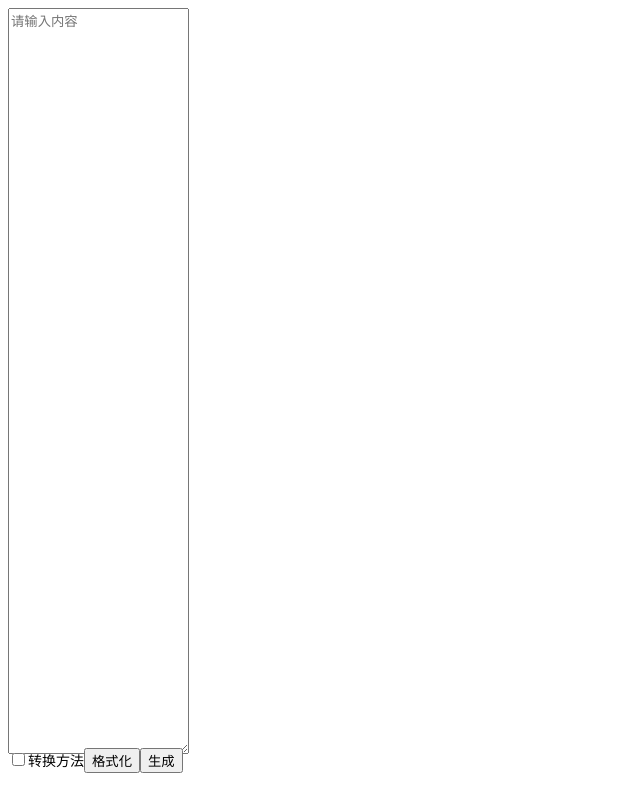
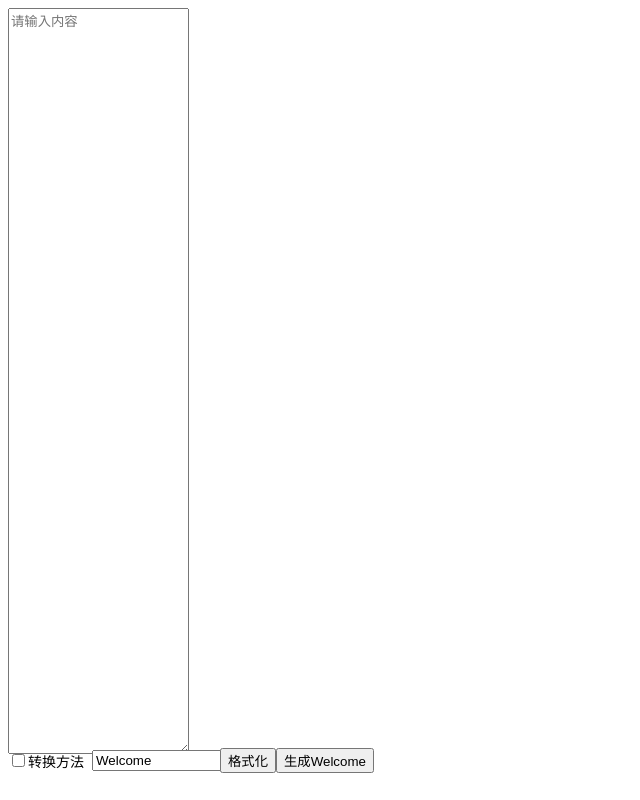
Before and after one commit to zafkielkurumi/json-to-safe, a Vue app: page /dev/home in a window 1280 px wide. Shown: the whole page, without its empty margins (0-640 px from the left). Built offline with nearby package versions, Linux system fonts and the light colour scheme.

Commit message:
修改名称

```diff
--- a/src/pages/HomePage/HomePage.ts
+++ b/src/pages/HomePage/HomePage.ts
@@ -54,7 +54,8 @@ interface Data {
   configData: ConfigData | null;
   outString: string,
   outConvertString: string,
-  fnChecked: boolean
+  fnChecked: boolean,
+  rootName: string
 }
 
 export default defineComponent({
@@ -65,21 +66,21 @@ export default defineComponent({
       configData: null,
       outString: '',
       outConvertString: '',
-      fnChecked: false
+      fnChecked: false,
+      rootName: 'Welcome'
     }
   },
   methods: {
     tranferType(configData: ConfigData) {
       if (isArray(configData.type)) {
         const str = new Array(configData.deep).fill('[]').join('');
-
         return (isObject(configData.props[0]?.type) ? classify(configData.itemType!) : camelize(configData.itemType!)) + str
       }
       return configData.type;
     },
     formateJson() {
       this.inputString =  JSON.stringify(JSON.parse(this.inputString), null, 2);
-      this.configData = this.toConfigJson(JSON.parse(this.inputString));
+      this.configData = this.toConfigJson(JSON.parse(this.inputString), this.rootName);
     },
     generate() {
       this.outString = '';
@@ -96,7 +97,7 @@ export default defineComponent({
       }
     },
     // 将json转换为可配置的数据
-    toConfigJson(json: anyObject | [], label = "Welcome", deep = 1): ConfigData {
+    toConfigJson(json: anyObject | [], label: string, deep = 1): ConfigData {
       const type = convertType(json);
       const config: ConfigData = {
         label,
@@ -218,7 +219,7 @@ export default defineComponent({
     },
     //
     generateConvert(configData: ConfigData) {
-      let str = convertFnString.replace('{0}', camelize(configData.label));
+      let str = convertFnString.replace('{0}', camelize(configData.label + 'Convert'));
       str = str.replace('{1}', classify(configData.label));
       const stringBUffer = new StringBuffer();
 
--- a/src/pages/HomePage/HomePage.vue
+++ b/src/pages/HomePage/HomePage.vue
@@ -6,10 +6,11 @@
         placeholder="请输入内容"
         v-model="inputString"
       ></el-input>
-      <div>
+      <div style="display:flex; align-items:center;">
         <el-checkbox v-model="fnChecked">转换方法</el-checkbox>
+        <el-input v-model="rootName" style="margin:0 8px; width:120px"></el-input>
         <el-button @click="formateJson()">格式化</el-button>
-        <el-button @click="generate()">生成</el-button>
+        <el-button @click="generate()">生成{{rootName}}</el-button>
       </div>
     </div>
     <div style="overflow:auto">
```
Also changed, not shown: 13 other files (tests, documents, lock files or other folders).
